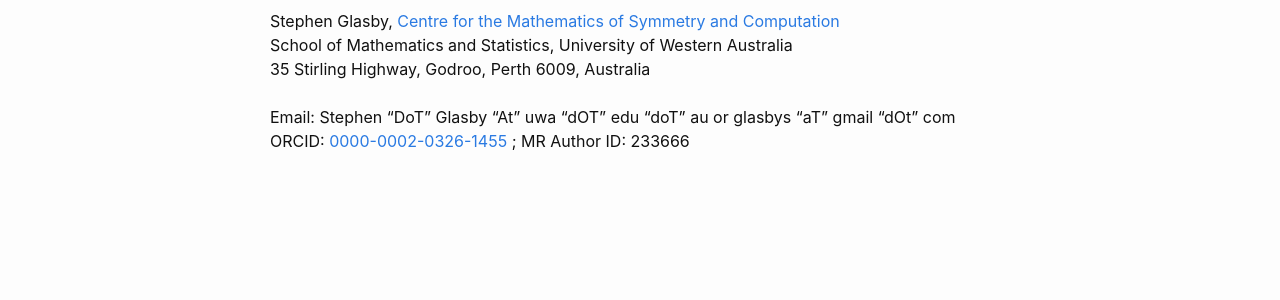
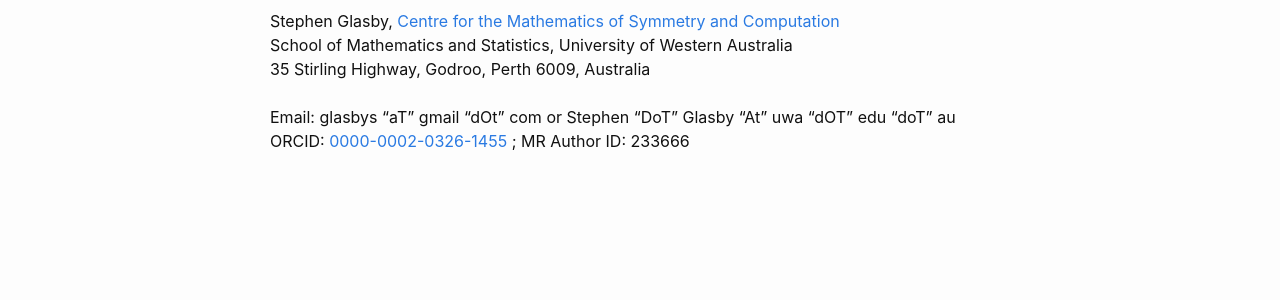
Before and after one commit to StephenGlasby/StephenGlasby.github.io, a Jekyll site: the page built from about.md, in a window 1280 px wide. Shown: the part 161-461 px from the top of the page. Built offline with Jekyll 4.4.1, drawn with Linux system fonts in a browser that asks for light colours.

```diff
--- a/about.md
+++ b/about.md
@@ -8,7 +8,6 @@ Stephen Glasby, [Centre for the Mathematics of Symmetry and Computation](https:/
 School of Mathematics and Statistics, University of Western Australia<br />
 35 Stirling Highway, Godroo, Perth 6009, Australia<br />
 <br />
-Email: Stephen "DoT" Glasby "At" uwa "dOT" edu "doT" au  or
-glasbys "aT" gmail "dOt" com<br />
+Email: glasbys "aT" gmail "dOt" com or Stephen "DoT" Glasby "At" uwa "dOT" edu "doT" au<br />
 ORCID: [0000-0002-0326-1455](https://orcid.org/0000-0002-0326-1455) ;
 MR Author ID: 233666
```
